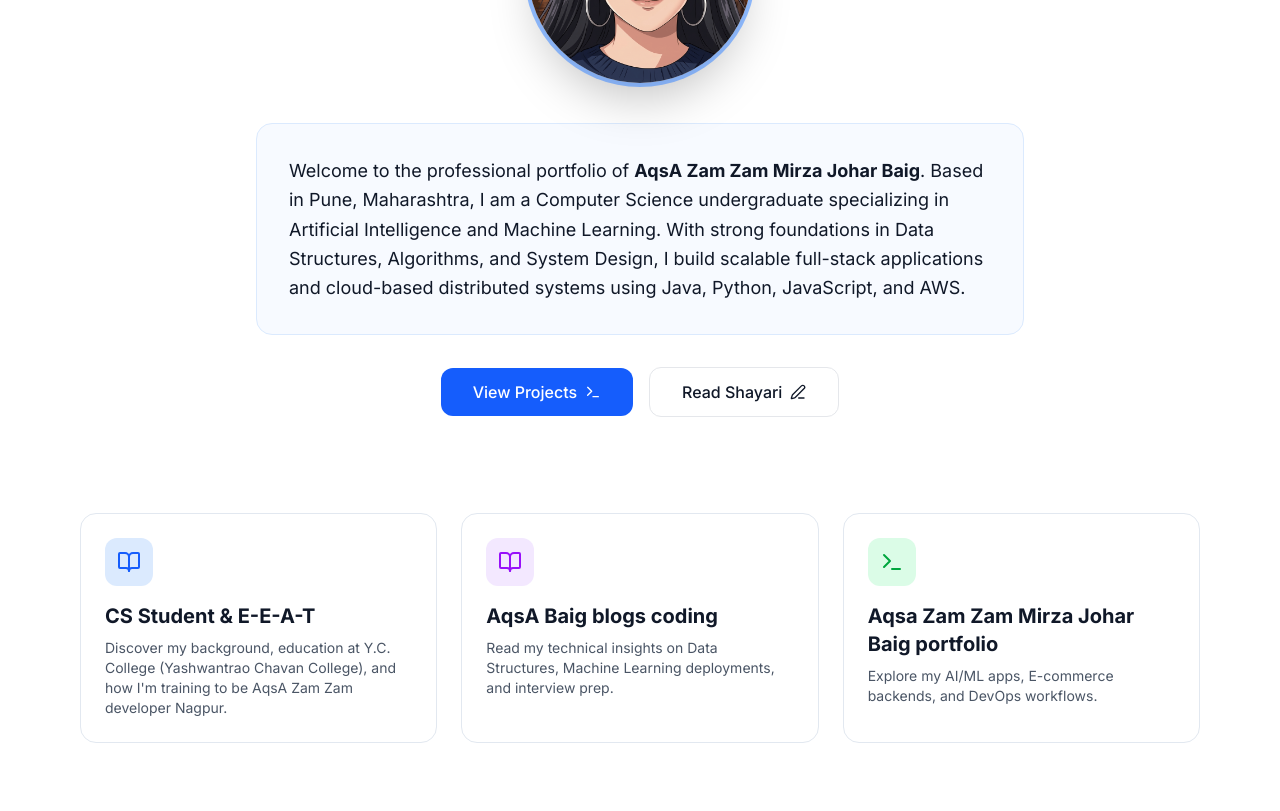
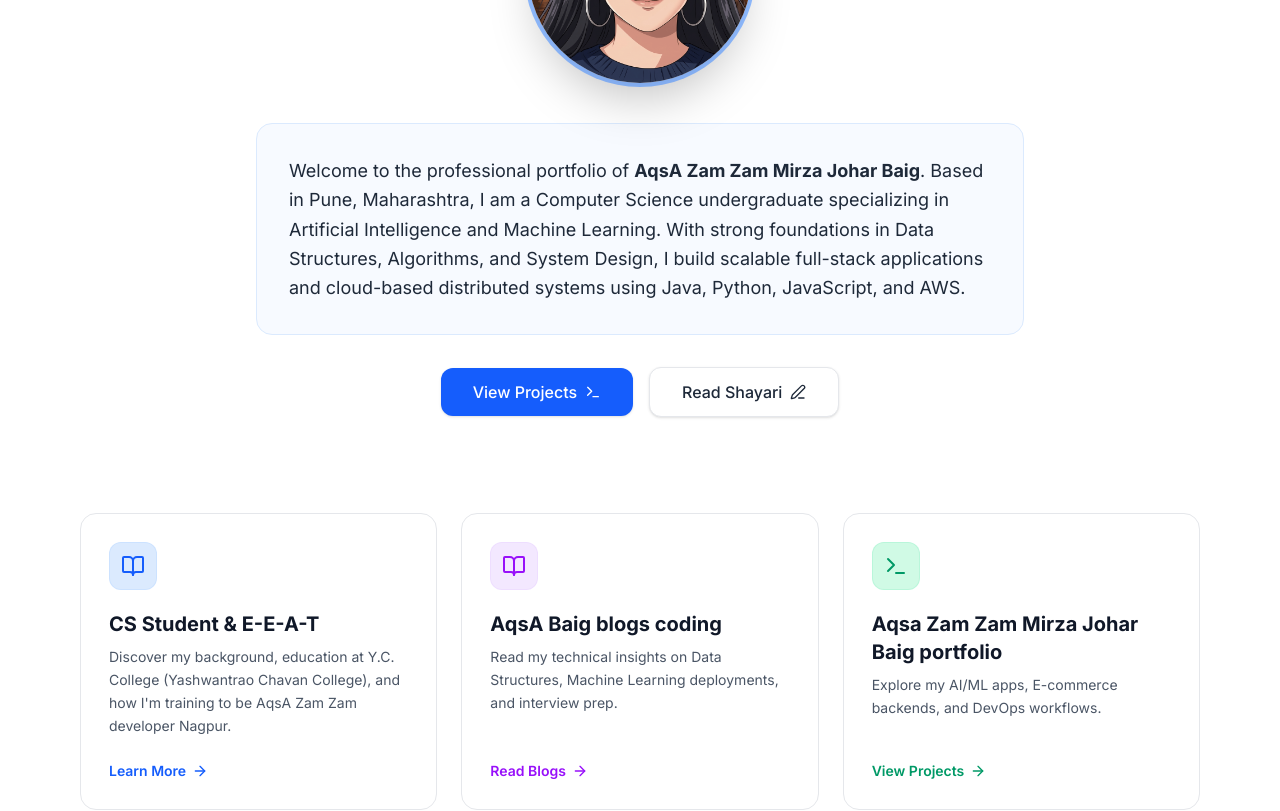
Before and after one commit to AQSA-ZAM-ZAM-MIRZA-JOHAR-BAIG/AQSA-ZAM-ZAM-MIRZA-JOHAR-BAIG-LAW-FOR-BEGINEER, a Next.js app: page / in a window 1280 px wide. Shown: the part 620-1431 px from the top of the page. Built offline with nearby package versions, Linux system fonts and the light colour scheme.

Commit message:
Update SEO metadata, structured data schemas, and verified entity network

```diff
--- a/src/app/globals.css
+++ b/src/app/globals.css
@@ -61,12 +61,36 @@
     --radius: 0.75rem;
   }
 
+  @media (prefers-color-scheme: dark) {
+    :root {
+      --background: #0f172a;
+      --foreground: #f8fafc;
+      --card: #1e293b;
+      --card-foreground: #f8fafc;
+      --popover: #1e293b;
+      --popover-foreground: #f8fafc;
+      --primary: #3b82f6;
+      --primary-foreground: #0f172a;
+      --secondary: #1e293b;
+      --secondary-foreground: #f8fafc;
+      --muted: #1e293b;
+      --muted-foreground: #94a3b8;
+      --accent: #1e293b;
+      --accent-foreground: #f8fafc;
+      --destructive: #7f1d1d;
+      --destructive-foreground: #f8fafc;
+      --border: #334155;
+      --input: #334155;
+      --ring: #3b82f6;
+    }
+  }
+
   .dark {
-    --background: #020617;
+    --background: #0f172a;
     --foreground: #f8fafc;
-    --card: #0f172a;
+    --card: #1e293b;
     --card-foreground: #f8fafc;
-    --popover: #0f172a;
+    --popover: #1e293b;
     --popover-foreground: #f8fafc;
     --primary: #3b82f6;
     --primary-foreground: #0f172a;
@@ -78,8 +102,8 @@
     --accent-foreground: #f8fafc;
     --destructive: #7f1d1d;
     --destructive-foreground: #f8fafc;
-    --border: #1e293b;
-    --input: #1e293b;
+    --border: #334155;
+    --input: #334155;
     --ring: #3b82f6;
   }
 }
--- a/src/app/page.tsx
+++ b/src/app/page.tsx
@@ -1,6 +1,6 @@
 import Image from 'next/image';
 import Link from 'next/link';
-import { BookOpen, Code, Terminal, Edit3 } from 'lucide-react';
+import { BookOpen, Terminal, Edit3, ArrowRight } from 'lucide-react';
 
 export default function HomePage() {
   return (
@@ -27,15 +27,15 @@ export default function HomePage() {
           />
         </div>
 
-        <p className="text-lg leading-relaxed text-left mb-8 max-w-3xl mx-auto bg-blue-50/50 dark:bg-blue-900/10 p-6 sm:p-8 rounded-2xl border border-blue-100 dark:border-blue-900/50">
+        <p className="text-lg leading-relaxed text-left mb-8 max-w-3xl mx-auto bg-blue-50/50 dark:bg-blue-900/10 p-6 sm:p-8 rounded-2xl border border-blue-100 dark:border-blue-900/50 text-gray-800 dark:text-gray-200">
           Welcome to the professional portfolio of <strong>AqsA Zam Zam Mirza Johar Baig</strong>. Based in Pune, Maharashtra, I am a Computer Science undergraduate specializing in Artificial Intelligence and Machine Learning. With strong foundations in Data Structures, Algorithms, and System Design, I build scalable full-stack applications and cloud-based distributed systems using Java, Python, JavaScript, and AWS.
         </p>
 
         <div className="flex flex-col sm:flex-row items-center justify-center gap-4">
-            <Link href="/portfolio" className="w-full sm:w-auto px-8 py-3 bg-blue-600 hover:bg-blue-700 text-white rounded-lg font-medium transition-all flex items-center justify-center gap-2">
+            <Link href="/portfolio" className="w-full sm:w-auto px-8 py-3 bg-blue-600 hover:bg-blue-700 text-white rounded-lg font-medium transition-all flex items-center justify-center gap-2 shadow-sm hover:shadow-md">
                View Projects <Terminal className="w-4 h-4" />
             </Link>
-            <Link href="/urdu-shayari" className="w-full sm:w-auto px-8 py-3 bg-white dark:bg-gray-800 hover:bg-gray-50 dark:hover:bg-gray-700 border border-gray-200 dark:border-gray-700 rounded-lg font-medium transition-all flex items-center justify-center gap-2">
+            <Link href="/urdu-shayari" className="w-full sm:w-auto px-8 py-3 bg-white dark:bg-gray-800 hover:bg-gray-50 dark:hover:bg-gray-700/80 text-gray-800 dark:text-gray-200 border border-gray-200 dark:border-gray-700 rounded-lg font-medium transition-all flex items-center justify-center gap-2 shadow-sm">
                Read Shayari <Edit3 className="w-4 h-4" />
             </Link>
         </div>
@@ -43,20 +43,64 @@ export default function HomePage() {
 
       {/* Featured Sections Grid */}
       <section className="grid grid-cols-1 md:grid-cols-2 lg:grid-cols-3 gap-6 w-full max-w-6xl px-4 mt-8">
-          <Link href="/about" className="group p-6 rounded-2xl border bg-card hover:border-blue-500 hover:shadow-lg transition-all">
-             <div className="bg-blue-100 dark:bg-blue-900/30 w-12 h-12 flex items-center justify-center rounded-lg mb-4 text-blue-600 dark:text-blue-400 group-hover:scale-110 transition-transform"><BookOpen className="w-6 h-6" /></div>
-             <h3 className="text-xl font-bold mb-2">CS Student & E-E-A-T</h3>
-             <p className="text-sm text-gray-600 dark:text-gray-400">Discover my background, education at Y.C. College (Yashwantrao Chavan College), and how I&apos;m training to be AqsA Zam Zam developer Nagpur.</p>
+          <Link
+            href="/about"
+            className="group flex flex-col justify-between p-7 rounded-2xl border border-gray-200 dark:border-gray-800 bg-white dark:bg-gray-800/80 dark:backdrop-blur-sm hover:border-blue-500 dark:hover:border-blue-500/70 hover:shadow-xl dark:hover:shadow-blue-500/5 hover:-translate-y-1 transition-all duration-300"
+          >
+             <div>
+               <div className="bg-blue-100 dark:bg-blue-900/30 border border-blue-200/50 dark:border-blue-800/50 w-12 h-12 flex items-center justify-center rounded-xl mb-5 text-blue-600 dark:text-blue-400 group-hover:scale-110 transition-transform">
+                 <BookOpen className="w-6 h-6" />
+               </div>
+               <h3 className="text-xl font-bold mb-2 text-gray-900 dark:text-white group-hover:text-blue-600 dark:group-hover:text-blue-400 transition-colors">
+                 CS Student &amp; E-E-A-T
+               </h3>
+               <p className="text-sm text-gray-600 dark:text-gray-300 leading-relaxed mb-6">
+                 Discover my background, education at Y.C. College (Yashwantrao Chavan College), and how I&apos;m training to be AqsA Zam Zam developer Nagpur.
+               </p>
+             </div>
+             <div className="flex items-center text-sm font-semibold text-blue-600 dark:text-blue-400 group-hover:translate-x-1 transition-transform">
+               Learn More <ArrowRight className="w-4 h-4 ml-1.5" />
+             </div>
           </Link>
-          <Link href="/blogs" className="group p-6 rounded-2xl border bg-card hover:border-blue-500 hover:shadow-lg transition-all md:col-span-1 lg:col-span-1">
-             <div className="bg-purple-100 dark:bg-purple-900/30 w-12 h-12 flex items-center justify-center rounded-lg mb-4 text-purple-600 dark:text-purple-400 group-hover:scale-110 transition-transform"><BookOpen className="w-6 h-6" /></div>
-             <h3 className="text-xl font-bold mb-2">AqsA Baig blogs coding</h3>
-             <p className="text-sm text-gray-600 dark:text-gray-400">Read my technical insights on Data Structures, Machine Learning deployments, and interview prep.</p>
+
+          <Link
+            href="/blogs"
+            className="group flex flex-col justify-between p-7 rounded-2xl border border-gray-200 dark:border-gray-800 bg-white dark:bg-gray-800/80 dark:backdrop-blur-sm hover:border-purple-500 dark:hover:border-purple-500/70 hover:shadow-xl dark:hover:shadow-purple-500/5 hover:-translate-y-1 transition-all duration-300 md:col-span-1 lg:col-span-1"
+          >
+             <div>
+               <div className="bg-purple-100 dark:bg-purple-900/30 border border-purple-200/50 dark:border-purple-800/50 w-12 h-12 flex items-center justify-center rounded-xl mb-5 text-purple-600 dark:text-purple-400 group-hover:scale-110 transition-transform">
+                 <BookOpen className="w-6 h-6" />
+               </div>
+               <h3 className="text-xl font-bold mb-2 text-gray-900 dark:text-white group-hover:text-purple-600 dark:group-hover:text-purple-400 transition-colors">
+                 AqsA Baig blogs coding
+               </h3>
+               <p className="text-sm text-gray-600 dark:text-gray-300 leading-relaxed mb-6">
+                 Read my technical insights on Data Structures, Machine Learning deployments, and interview prep.
+               </p>
+             </div>
+             <div className="flex items-center text-sm font-semibold text-purple-600 dark:text-purple-400 group-hover:translate-x-1 transition-transform">
+               Read Blogs <ArrowRight className="w-4 h-4 ml-1.5" />
+             </div>
           </Link>
-          <Link href="/portfolio" className="group p-6 rounded-2xl border bg-card hover:border-blue-500 hover:shadow-lg transition-all md:col-span-2 lg:col-span-1">
-             <div className="bg-green-100 dark:bg-green-900/30 w-12 h-12 flex items-center justify-center rounded-lg mb-4 text-green-600 dark:text-green-400 group-hover:scale-110 transition-transform"><Terminal className="w-6 h-6" /></div>
-             <h3 className="text-xl font-bold mb-2">Aqsa Zam Zam Mirza Johar Baig portfolio</h3>
-             <p className="text-sm text-gray-600 dark:text-gray-400">Explore my AI/ML apps, E-commerce backends, and DevOps workflows.</p>
+
+          <Link
+            href="/portfolio"
+            className="group flex flex-col justify-between p-7 rounded-2xl border border-gray-200 dark:border-gray-800 bg-white dark:bg-gray-800/80 dark:backdrop-blur-sm hover:border-emerald-500 dark:hover:border-emerald-500/70 hover:shadow-xl dark:hover:shadow-emerald-500/5 hover:-translate-y-1 transition-all duration-300 md:col-span-2 lg:col-span-1"
+          >
+             <div>
+               <div className="bg-emerald-100 dark:bg-emerald-900/30 border border-emerald-200/50 dark:border-emerald-800/50 w-12 h-12 flex items-center justify-center rounded-xl mb-5 text-emerald-600 dark:text-emerald-400 group-hover:scale-110 transition-transform">
+                 <Terminal className="w-6 h-6" />
+               </div>
+               <h3 className="text-xl font-bold mb-2 text-gray-900 dark:text-white group-hover:text-emerald-600 dark:group-hover:text-emerald-400 transition-colors">
+                 Aqsa Zam Zam Mirza Johar Baig portfolio
+               </h3>
+               <p className="text-sm text-gray-600 dark:text-gray-300 leading-relaxed mb-6">
+                 Explore my AI/ML apps, E-commerce backends, and DevOps workflows.
+               </p>
+             </div>
+             <div className="flex items-center text-sm font-semibold text-emerald-600 dark:text-emerald-400 group-hover:translate-x-1 transition-transform">
+               View Projects <ArrowRight className="w-4 h-4 ml-1.5" />
+             </div>
           </Link>
       </section>
 
```
Also changed, not shown: 1 other file (tests, documents, lock files or other folders).
